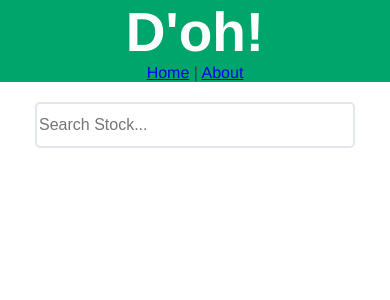
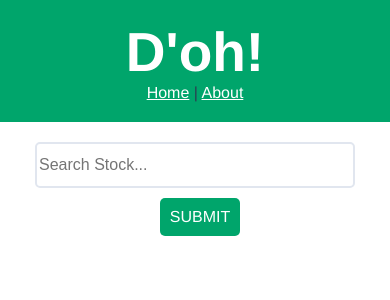
Before and after one commit to reedrosser/doh, a Vue app: page /#/ in a window 390 px wide. Shown: the top 300 px of the page. Built offline with nearby package versions, Linux system fonts and the light colour scheme.

Commit message:
Added styles

```diff
--- a/src/App.vue
+++ b/src/App.vue
@@ -30,4 +30,15 @@ body {
   text-align: center;
   color: #2c3e50;
 }
+
+.btn {
+  background-color: #00a56b;
+  color: white;
+  padding: 10px;
+  border-radius: 5px;
+}
+
+.btn:hover {
+  cursor: pointer;
+}
 </style>
--- a/src/components/SearchStocks.vue
+++ b/src/components/SearchStocks.vue
@@ -10,10 +10,12 @@
       autocomplete="off"
     >
     <!-- <input type="submit" value="search"> -->
+    <div class="btn" v-on:click="searchStock">SUBMIT</div>
     <p
       :class="[this.badSearch ? 'badSearch' : 'goodSearch']"
     >Search must be longer than 3 characters</p>
     <p v-if="emptyListings">Sorry, there were no results for that name</p>
+    <p v-if="lastSearch">Search results for: {{lastSearch}}</p>
   </form>
 </template>
 
@@ -24,7 +26,8 @@ export default {
   data() {
     return {
       searchTerm: "",
-      badSearch: false
+      badSearch: false,
+      lastSearch: ""
     };
   },
   methods: {
@@ -38,6 +41,7 @@ export default {
         console.log("search vue: " + this.searchTerm);
         this.$emit("search-stock", this.searchTerm);
         if (clear) {
+          this.lastSearch = this.searchTerm;
           this.searchTerm = "";
         }
         this.badSearch = false;
@@ -45,9 +49,8 @@ export default {
         this.badSearch = true;
       }
     },
-
     onChange() {
-      console.log("tada: " + this.searchTerm);
+      this.lastSearch = "";
       if (this.searchTerm.length > 2) {
         this.searchStock();
       }
@@ -75,4 +78,13 @@ export default {
   border: solid 2px #e1e6ef;
   height: 40px;
 }
+.btn {
+  display: inline-block;
+  margin-left: 10px;
+}
+@media only screen and (max-width: 468px) {
+  .btn {
+    margin-top: 10px;
+  }
+}
 </style>
--- a/src/components/layout/Header.vue
+++ b/src/components/layout/Header.vue
@@ -18,10 +18,14 @@ export default {
 <style scoped>
 .header {
   background-color: #00a56b;
+  padding: 20px;
 }
 .header-title {
   font-size: 55px;
   font-weight: 600;
   color: white;
 }
+a {
+  color: white;
+}
 </style>
--- a/src/views/About.vue
+++ b/src/views/About.vue
@@ -1,5 +1,15 @@
 <template>
   <div class="about">
-    <h1>This is an about page</h1>
+    <h2>Resources</h2>
+    <a href="https://github.com/highcharts/highcharts-vue#requirements">HighCharts</a>
+    <a href="https://iextrading.com/developer/">IEX Cloud</a>
+    <a href="https://github.com/highcharts/highcharts-vue#requirements">This Repo</a>
   </div>
 </template>
+
+<style scoped>
+a {
+  display: block;
+  color: #00a56b;
+}
+</style>
--- a/src/views/StockDetail.vue
+++ b/src/views/StockDetail.vue
@@ -1,7 +1,7 @@
 <template>
-  <div>
-    <p>{{stockSymbol}}</p>
-    <button @click="goBack">Back</button>
+  <div class="container">
+    <h2>{{stockSymbol}}</h2>
+    <div class="btn" @click="goBack">Back</div>
     <highcharts :options="chartOptions"/>
   </div>
 </template>
@@ -82,4 +82,12 @@ export default {
 </script>
 
 <style scoped>
+.container {
+  position: relative;
+}
+.btn {
+  position: absolute;
+  top: -10px;
+  left: 5px;
+}
 </style>
```
Also changed, not shown: server.js (+8 -4 lines).
